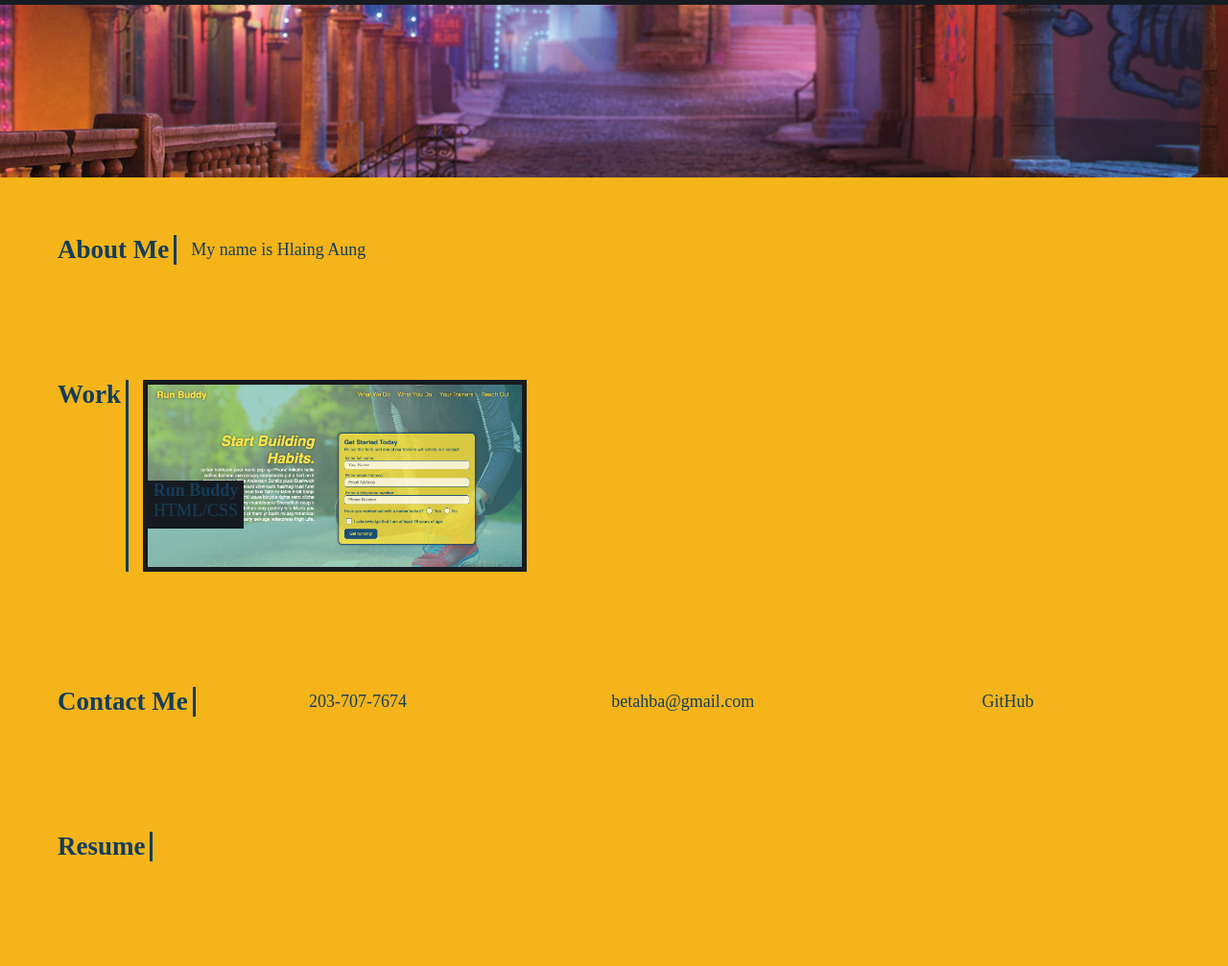
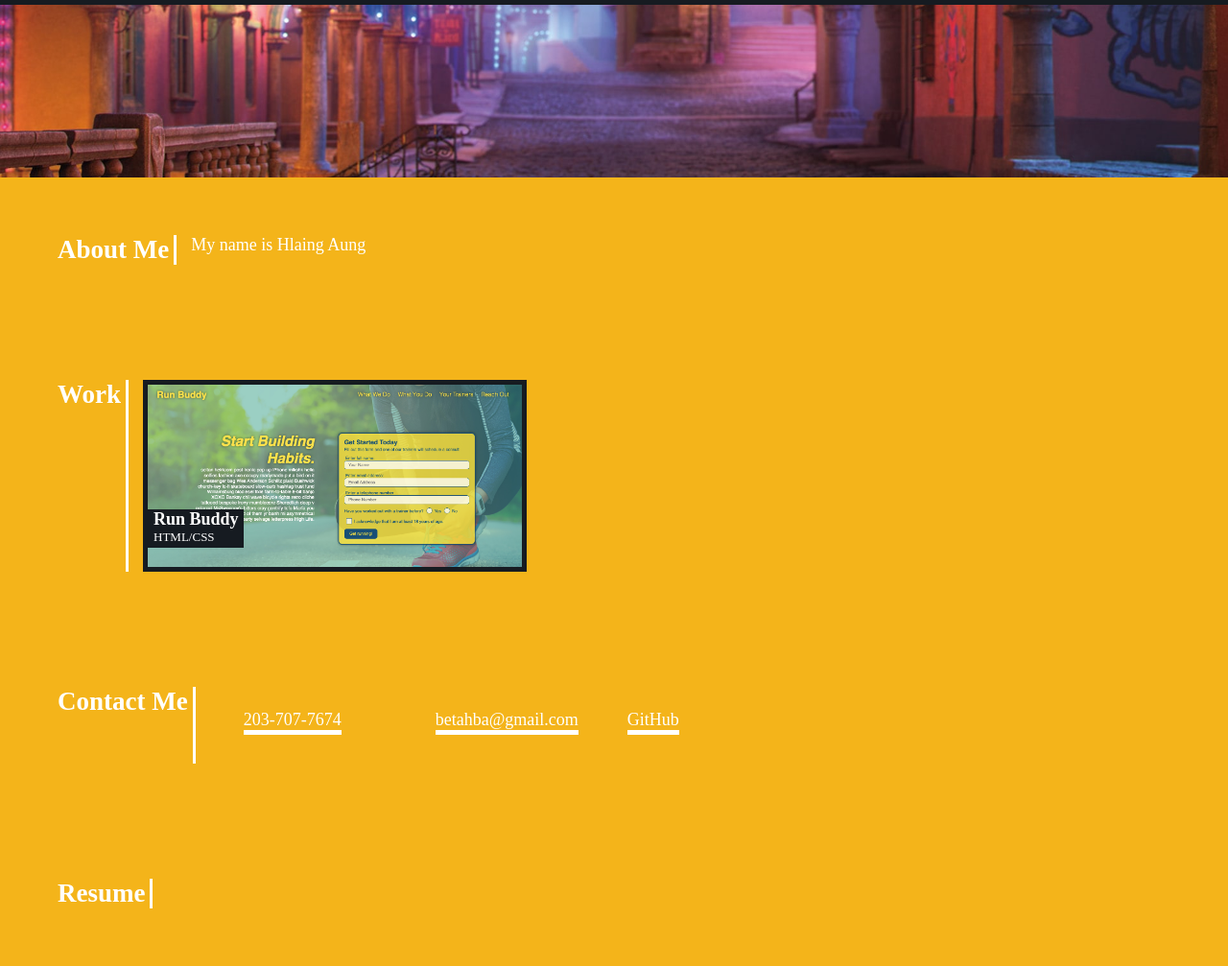
Before and after one commit to Hlaing56/MyPortfolio, a plain HTML site: page index.html in a window 1280 px wide. Shown: the part 77-1084 px from the top of the page at 96% size. Before the commit the page ends 1035 px from the top, so only its background shows below. Drawn offline with Linux system fonts and the light colour scheme.

Commit message:
line under text in contact

```diff
--- a/assets/css/style.css
+++ b/assets/css/style.css
@@ -1,5 +1,5 @@
 :root {
-  --textColor: #143d59;
+  --textColor: white;
   --backgroundColor: #f4b41a;
   --headerColor: #161b21;
 }
@@ -22,8 +22,9 @@ section {
   flex-wrap: wrap;
 }
 
+/* the lines next to sections */
 section h2 {
-  text-align: right;
+  text-align: left;
   padding-right: 5px;
   border-right: solid 3px;
 }
@@ -68,18 +69,8 @@ a {
   color: var(--textColor);
 }
 
-.flex {
-  display: flex;
-  align-items: center;
-}
-
-.contact-info {
-  text-align: center;
-  flex: 1;
-}
-
 #about-me div {
-  padding-left: 15px;
+  margin-left: 15px;
 }
 
 .absolute-container {
@@ -101,11 +92,29 @@ a {
   height: 100%;
 }
 
-#work1 {
+#workText {
   width: 100px;
-  height: 50px;
+  height: 40px;
   background-color: var(--headerColor);
-  text-align: center;
+  text-align: left;
   position: relative;
-  top: 100px;
+  top: 130px;
+  padding-left: 6px;
 }
+
+#workText p {
+  font-size: 13px;
+}
+
+.contact-box {
+  width: 200px;
+  height: 80px;
+}
+
+#contactText {
+  border-bottom: solid 5px;
+  width: fit-content;
+  position: relative;
+  top: 30%;
+  left: 25%;
+}
--- a/index.html
+++ b/index.html
@@ -16,27 +16,22 @@
                     <li>
                         <a href="#about-me">About Me</a>
                     </li>
-
                     <li>
                         <a href="#work">Work</a>
                     </li>
-
                     <li>
                         <a href="#contact">Contact Me</a>
                     </li>
-
                     <li>
                         <a href="#resume">Resume</a>
-
                     </li>
-
                 </ul>
             </nav>
         </header>
 
         <section class="hero"></section>
 
-        <section id="about-me" class="flex">
+        <section id="about-me">
             <h2>About Me</h2>
             <div>
                 <p>
@@ -49,31 +44,34 @@
         <section id="work">
             <h2>Work</h2>
             <div class="container1 absolute-container">
-                <div id="work1">
+                <div id="workText">
                     <h4>Run Buddy</h4>
-                    HTML/CSS
-
+                    <p>
+                        HTML/CSS
+                    </p>
                 </div>
-
-
             </div>
-
         </section>
 
 
-        <section id="contact" class="flex">
+        <section id="contact" >
             <h2>Contact Me</h2>
-
-            <div class="contact-info">
-                203-707-7674
+            <div class="contact-box">
+                <div id="contactText">
+                    203-707-7674
+                </div>
             </div>
 
-            <div class="contact-info">
-                <a href="mailto:betahba@gmail.com">betahba@gmail.com</a>
+            <div class="contact-box">
+                <div id="contactText">
+                    <a href="mailto:betahba@gmail.com">betahba@gmail.com</a>
+                </div>
             </div>
 
-            <div class="contact-info">
-                <a href="https://github.com/Hlaing56">GitHub</a>
+            <div class="contact-box">
+                <div id="contactText">
+                    <a href="https://github.com/Hlaing56">GitHub</a>
+                </div>
             </div>
         </section>
 
```
